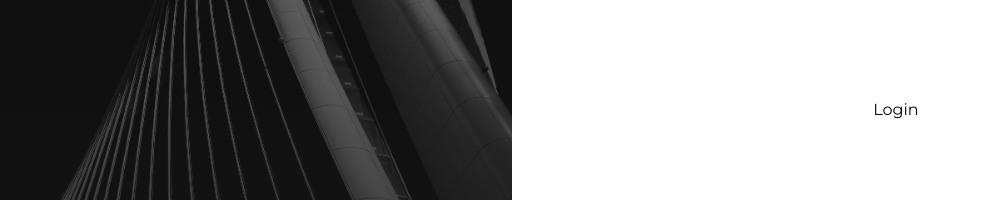
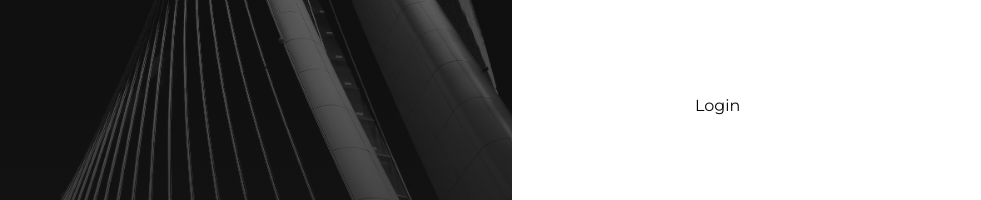
Before and after one commit to toastycoder0/main-platform, a Next.js app: page /auth/login in a window 1280 px wide. Shown: the part 314-514 px from the top of the page, without its empty margins (0-981 px from the left). Built offline with nearby package versions, Linux system fonts and the light colour scheme.

Commit message:
fix: adjust padding and max-width for children section in AuthLayout

```diff
--- a/src/app/auth/layout.tsx
+++ b/src/app/auth/layout.tsx
@@ -49,7 +49,7 @@ function AuthLayout({ children }: AuthLayoutProps) {
           </Link>
         </section>
 
-        <section className='px-6 m-auto'>{children}</section>
+        <section className='px-6 pt-6 pb-8 m-auto w-full max-w-112.5'>{children}</section>
       </main>
     </div>
   );
```
